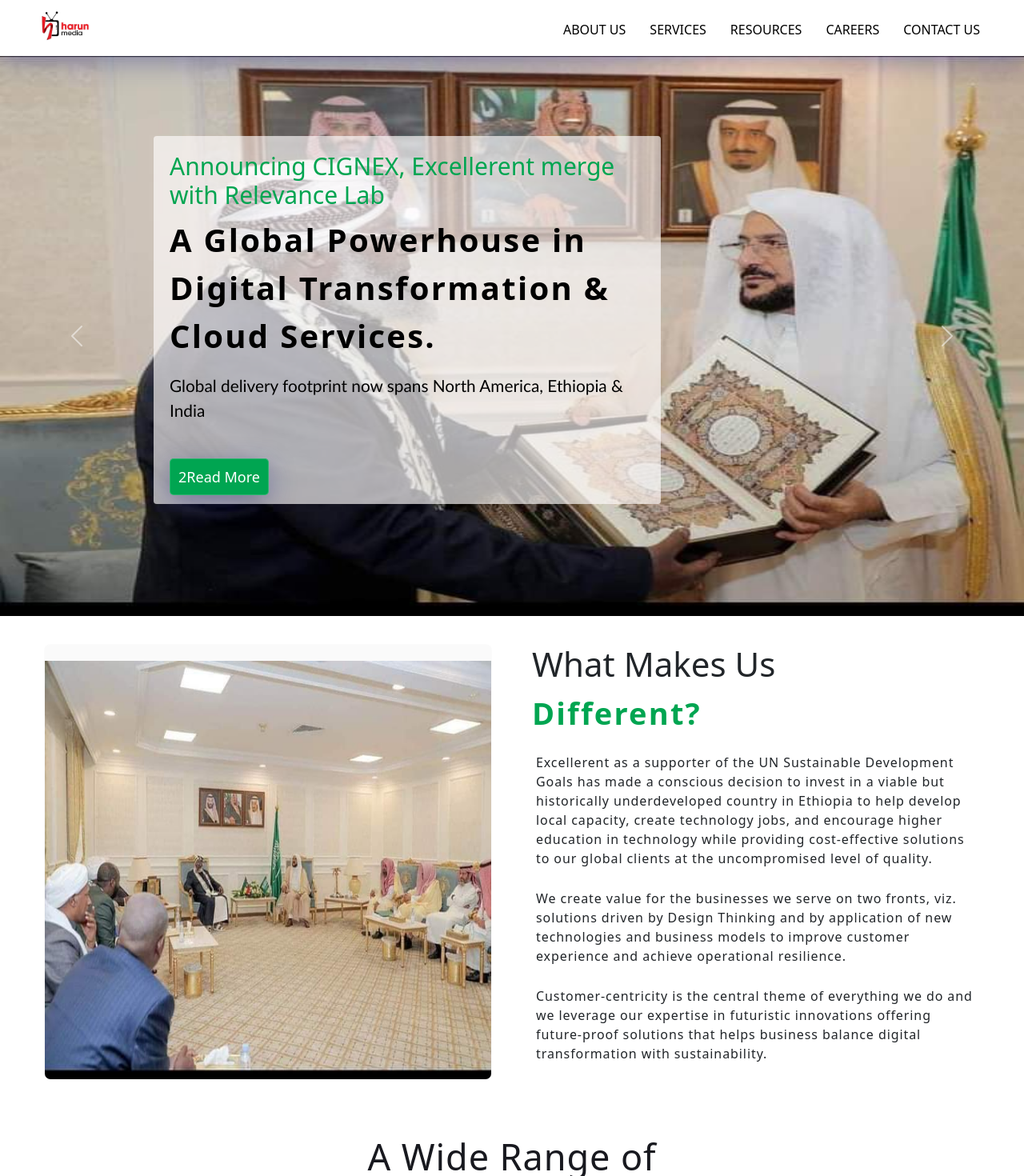
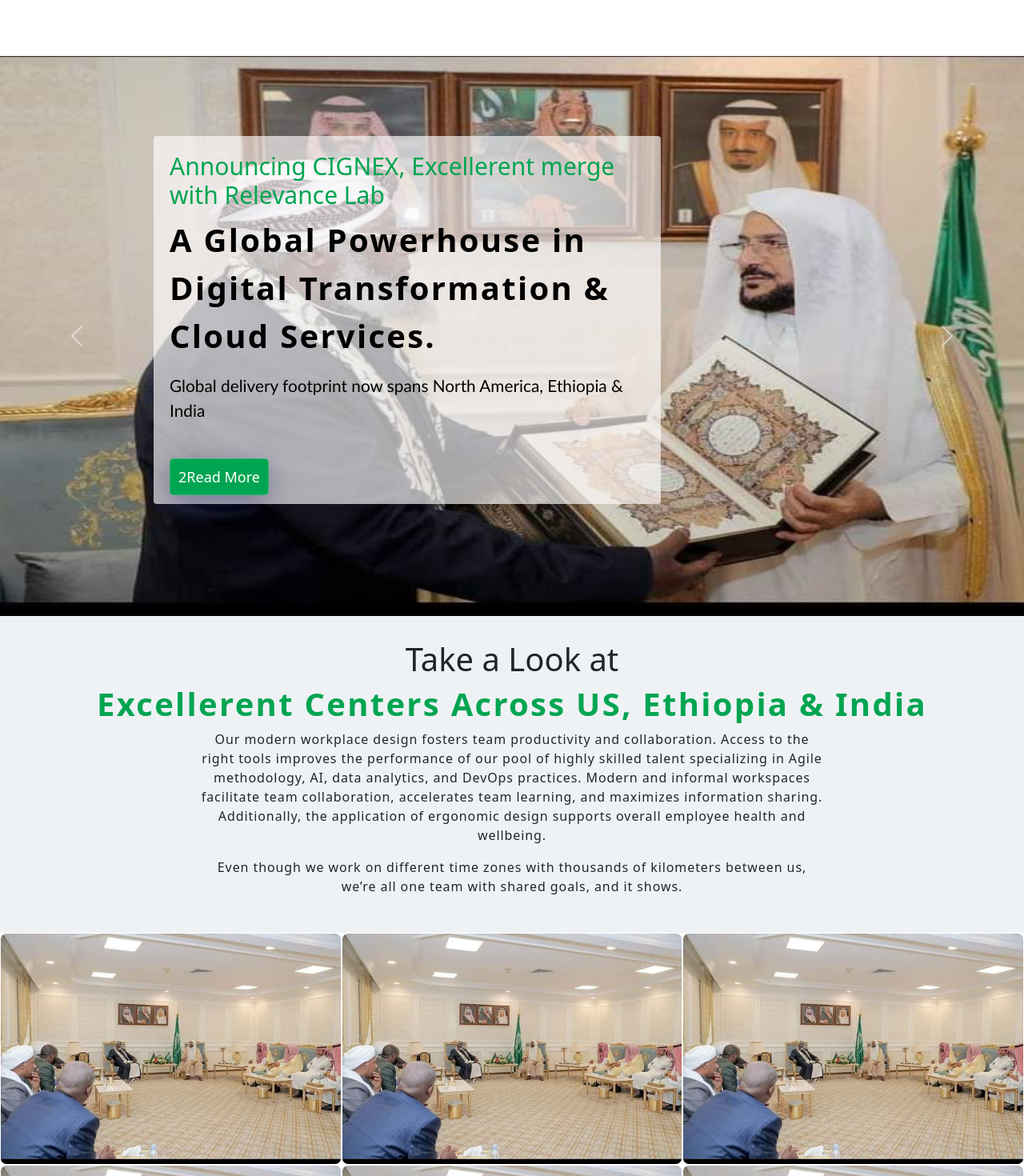
Before and after one commit to Hayat-Jemal/Q-project, a React (Create React App) app: page / in a window 1280 px wide. Shown: the top 1470 px of the page at 80% size. Built offline with nearby package versions, Linux system fonts and the light colour scheme.

Commit message:
add some functionalities

```diff
--- a/package.json
+++ b/package.json
@@ -10,6 +10,7 @@
     "bootstrap": "^5.2.3",
     "framer-motion": "^9.0.2",
     "react": "^18.2.0",
+    "react-anchor-link-smooth-scroll": "^1.0.12",
     "react-bootstrap": "^2.7.0",
     "react-dom": "^18.2.0",
     "react-elastic-carousel": "^0.11.5",
--- a/src/App.js
+++ b/src/App.js
@@ -20,27 +20,26 @@
 
 function App() {
   return (
-    <Router>
+
     <div className="App">
-    <NavBar />
+    {/* <NavBar /> */}
     {/* <Home/> */}
     <Routes>
 
-      <Route path="/" exact element={<Home />}></Route>
-      {/* <Route path="about" exact element={<About/>}></Route> */}
-       {/* <Route path="clients" element={<Clients/>}></Route> */}
+      <Route path="/" exact element={<Home />} />
+      <Route path="about" exact element={<About></About>}></Route>
+       <Route path="/clients" exact element={<Clients/>}/>
+       <Route path="/services" exact element={<Services/>}/>
       </Routes>
 
-      <About />
+      {/* <About /> */}
       {/* <Clients/> */}
-      <Services />
+      {/* <Services /> */}
       <Careers />
       <WithUs />
       <ContactUs />
 
     </div>
-
-    </Router>
   );
 }
 
--- a/src/Components/NavBar/NavLinks.js
+++ b/src/Components/NavBar/NavLinks.js
@@ -2,7 +2,8 @@
 import {motion} from "framer-motion"
 import {Link, Navigate} from "react-router-dom";
 // import pic4 from "../Images/WhatsApp-Image11.jpg"
-
+import AnchorLink from "react-anchor-link-smooth-scroll";
+import CAREERS from '../Careers/Careers'
 const NavLinks = (props) => {
     const animateFrom = {opacity: 0, y: -40}
     const animateTo = {opacity: 1, y: 0}
@@ -40,7 +41,7 @@
           //  initial={animateFrom}
           //  animate= {animateTo}
           //  transiton = {{delay:0.30}}
-            onClick={() => props.isMobile && props.closeMobileMenue()}><a href="/careers">CAREERS</a></motion.li>
+            onClick={() => props.isMobile && props.closeMobileMenue()}><AnchorLink href='#careers'> CAREERS</AnchorLink></motion.li>
            <motion.li onClick={() => props.isMobile && props.closeMobileMenue()}><a href="/contactUs">CONTACT US</a> </motion.li>
        </ul>
        </div>
--- a/src/index.js
+++ b/src/index.js
@@ -4,11 +4,13 @@
 import App from './App';
 import reportWebVitals from './reportWebVitals';
 import 'bootstrap/dist/css/bootstrap.min.css';
-
+import {BrowserRouter} from "react-router-dom"
 const root = ReactDOM.createRoot(document.getElementById('root'));
 root.render(
   <React.StrictMode>
+    <BrowserRouter>
     <App />
+    </BrowserRouter>
   </React.StrictMode>
 );
 
```
Also changed, not shown: 1 other file (tests, documents, lock files or other folders).
